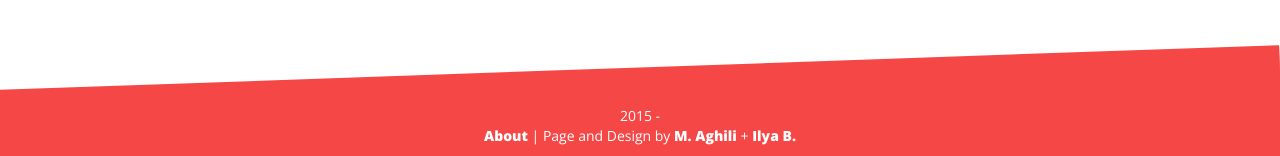
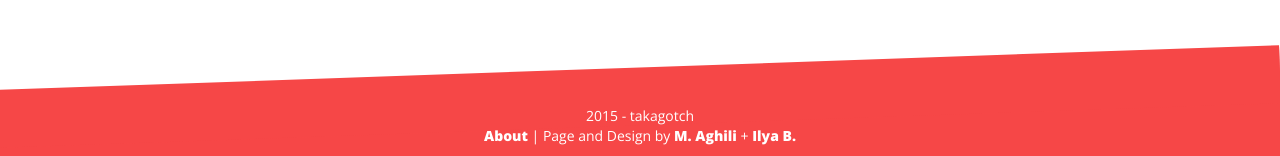
Before and after one commit to takagotch/o233, a Jekyll site: the page built from index.md, in a window 1280 px wide. Shown: the part 754-910 px from the top of the page. Built offline with Jekyll 4.4.1, drawn with Linux system fonts in a browser that asks for light colours; nearby versions of some CDN libraries.

Commit message:
Update _config.yml

```diff
--- a/_config.yml
+++ b/_config.yml
@@ -5,7 +5,7 @@ description: "取引量No.1！ *当社比"
 #if you modify locale please have a look at _data/messages.yml too
 locale: en
 #for meta name="author" :
-author:
+author: takagotch
 
 #Target date in UTC / GMT
 countdown:
@@ -18,11 +18,11 @@ countdown:
 
 # Site owner
 owner:
-  name:
+  name: takagotch
   email:
   twitter:
   google-plus:
-  instagramm:
+  instagram:
   #Aboutlink = German "Impressum", provide url and caption (eg "Impressum")
   aboutlink:
     url:      https://takagotch.github.io/page95/
```
